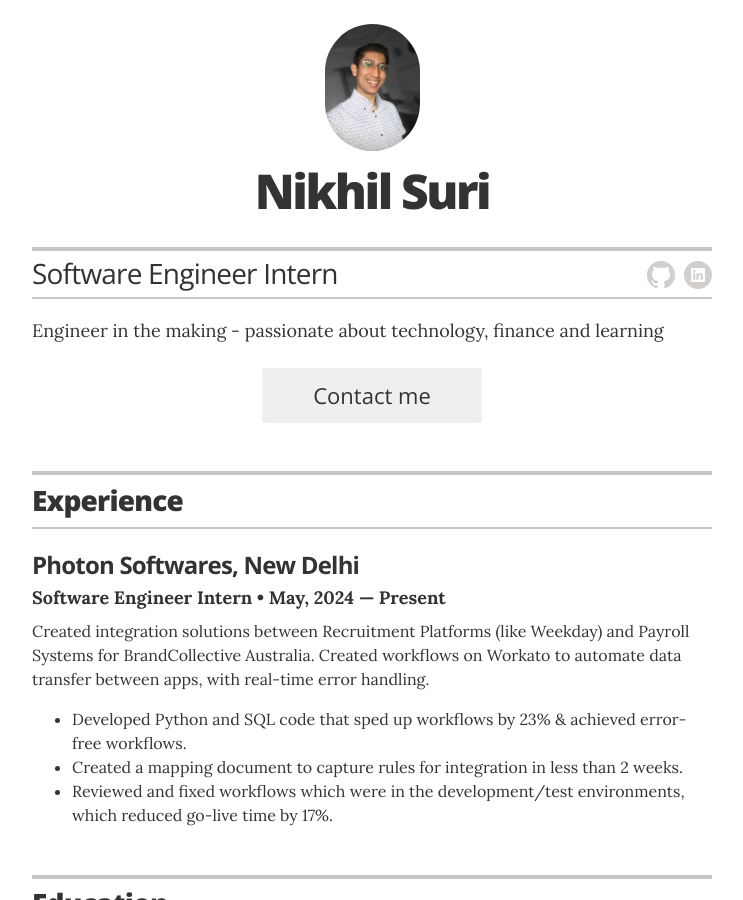
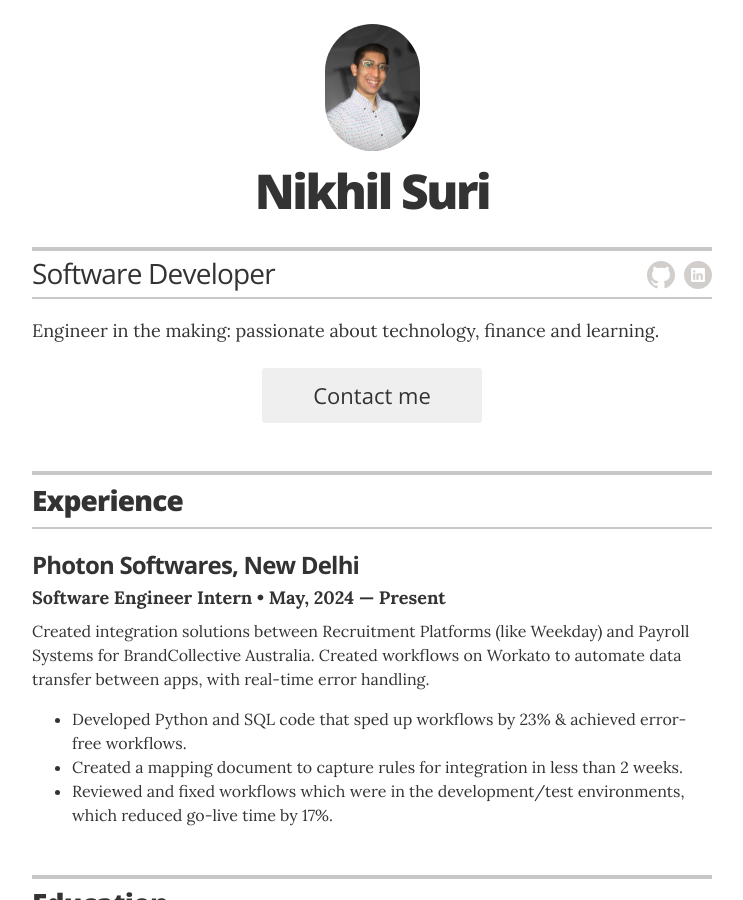
Before and after one commit to nikhil21268/Resume, a Jekyll site: the page built from index.html, in a window 1280 px wide and 900 px high. Shown: the whole window, without its empty margins (268-1011 px from the left). Built offline with Jekyll 4.4.1, drawn with Linux system fonts in a browser that asks for light colours.

```diff
--- a/_config.yml
+++ b/_config.yml
@@ -11,19 +11,19 @@ sass:
 # Resume settings
 resume_avatar:                  "true"
 resume_name:                    "Nikhil Suri"
-resume_title:                   "Software Engineer Intern"
+resume_title:                   "Software Developer"
 
 # used for the contact button in _layouts/resume.html
 resume_contact_email:           "nikhil21268@iiitd.ac.in"
 
 # the next two items are used for schema itemprops in _layouts/resume.html
-resume_contact_telephone:       "9773905240"
+resume_contact_telephone:       "+91-0000000000"
 resume_contact_address:         "New Delhi, India"
 
-resume_header_contact_info:     "New Delhi, India • 9773905240 • nikhil21268@iiitd.ac.in"
+resume_header_contact_info:     "New Delhi, India • +91-0000000000 • nikhil21268@iiitd.ac.in"
 display_header_contact_info:    "false"
 
-resume_header_intro: "<p>Engineer in the making - passionate about technology, finance and learning</p>"
+resume_header_intro: "<p>Engineer in the making: passionate about technology, finance and learning.</p>"
 
 # use "yes" to display the email contact button,
 # "no" to display an "I'm not looking for work" message,
```
Also changed, not shown: images/screenshot.png.
